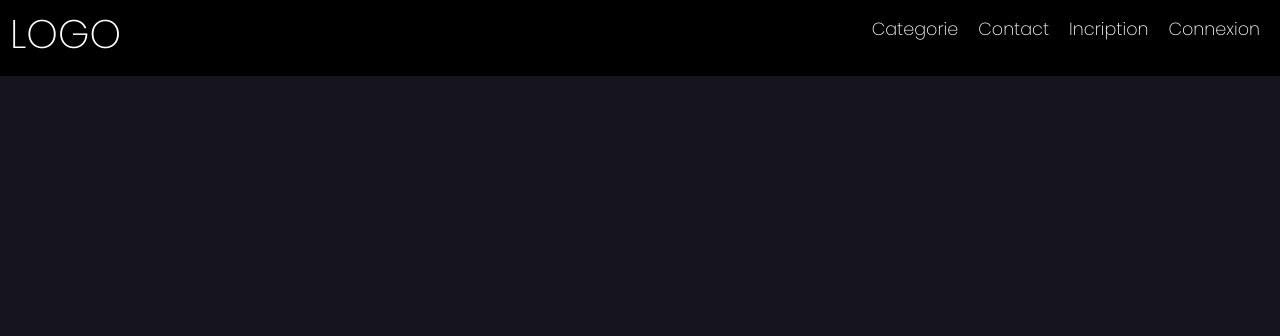
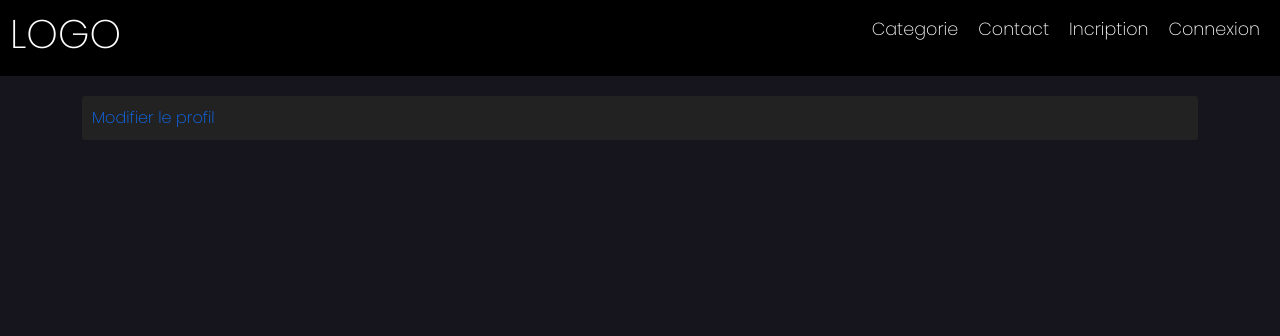
Before and after one commit to DevBalafre/SiteManga, a Symfony app: template templates/user/profil.html.twig in a window 1280 px wide. Shown: the top 336 px of the page. Run offline with Twig, Linux system fonts and the light colour scheme; the template is opened without the code that fills it, so the values that code supplies are empty; some libraries are stand-ins or nearby versions.

Commit message:
CRUD user finis +Profil(en cours)

```diff
--- a/templates/base.html.twig
+++ b/templates/base.html.twig
@@ -38,7 +38,7 @@
                 <li class="navbar__link first"><a href="{{path('app_categorie')}}">Categorie</a></li>
                 <li class="navbar__link second"><a href="{{path('app_contact')}}">Contact</a></li>
                 {% if app.user %}
-                <li class=" navbar__link third"> <a href="{{path('app_crud')}}"> Bonjour : {{app.user.pseudo}}</a></li>
+                <li class=" navbar__link third"> <a href="{{path('app_profil')}}"> Bonjour : {{app.user.pseudo}}</a></li>
                 <li class=" navbar__link third"> <a href="{{path('app_logout')}}">Déconnexion</a></li>
                 {% else %}
                 <li class="navbar__link third"><a href="{{path('app_register')}}">Incription</a></li>
--- a/templates/user/profil.html.twig
+++ b/templates/user/profil.html.twig
@@ -2,3 +2,12 @@
 {% block stylesheets %}
 <link rel="stylesheet" href="{{asset('assets/css/profil.css')}}">
 {% endblock %}
+{% block body %}
+    <div class="manga">
+        <div> {{ app.user.pseudo }} </div>
+        <div> {{app.user.email}} </div>
+        <div>
+            <a href="{{path('app_crud')}}">Modifier le profil</a>
+        </div>
+    </div>
+{% endblock body %}
```
Also changed, not shown: public/assets/css/homepage.css, public/assets/css/style.css, public/assets/scss/homepage.scss, public/assets/scss/style.scss, 1 other file.
